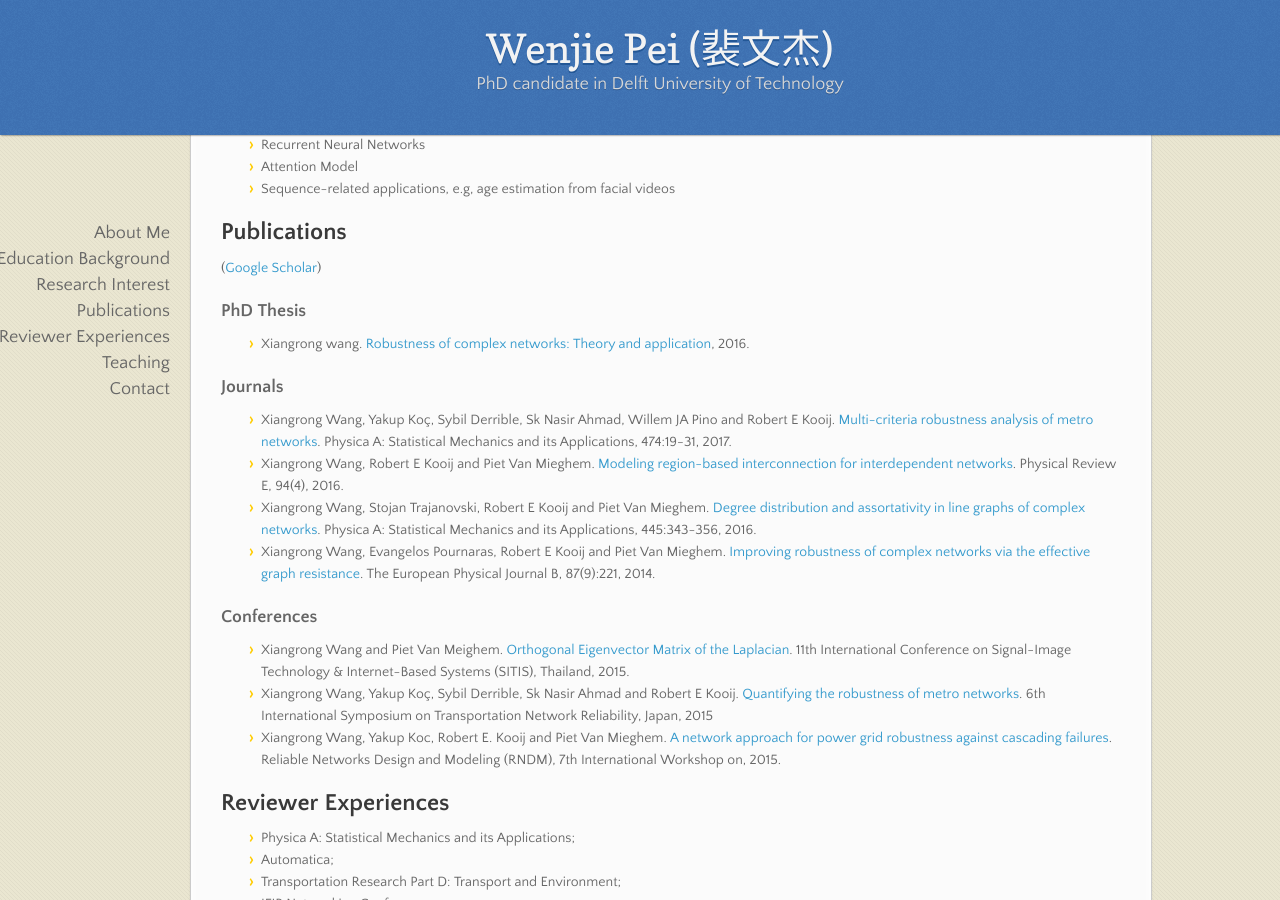
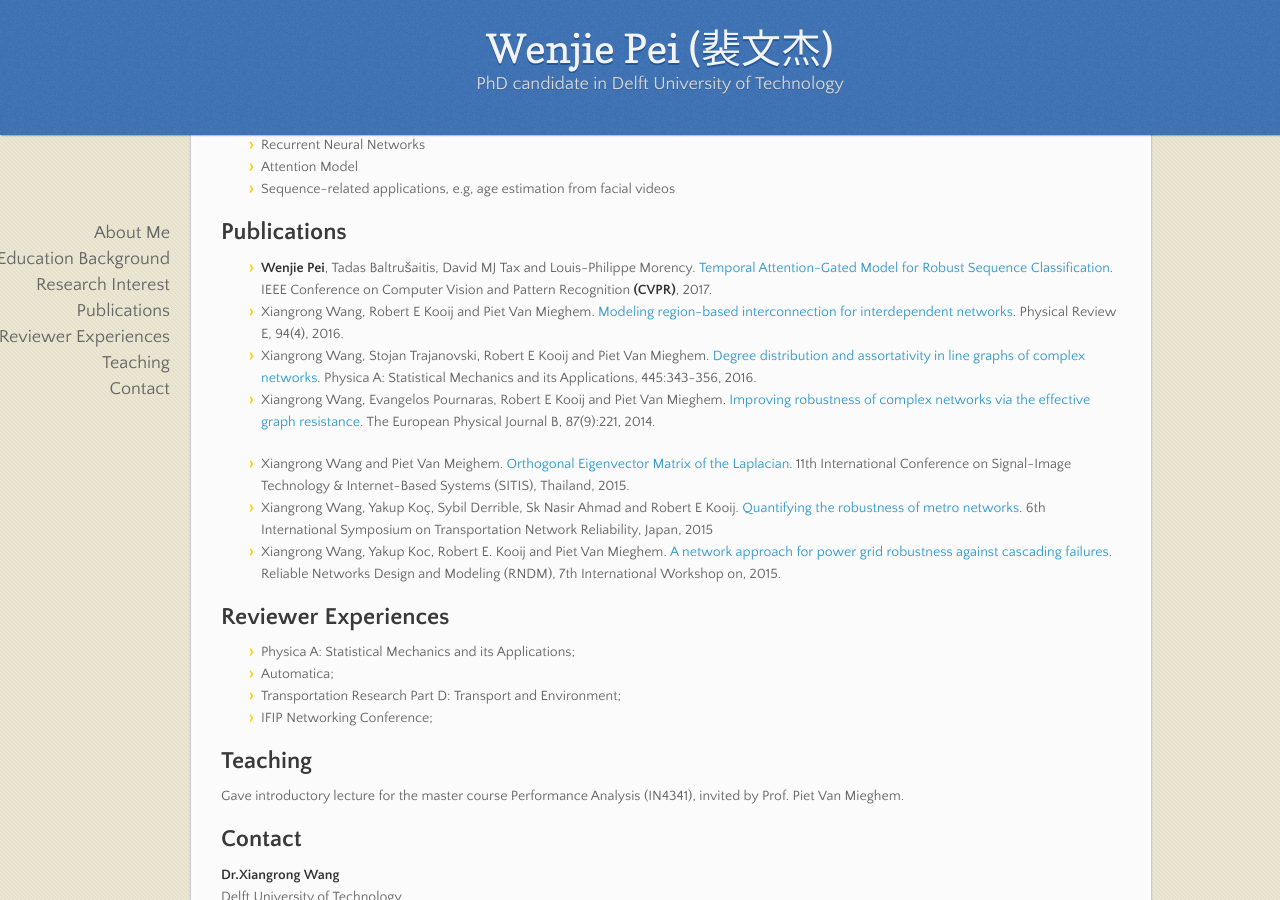
Before and after one commit to wenjiepei/wenjiepei.github.com, a Jekyll site: the page built from index.md, in a window 1280 px wide and 900 px high, scrolled down 580 px. Built offline with Jekyll 4.4.1, drawn with Linux system fonts in a browser that asks for light colours; nearby versions of some CDN libraries; our own code applies the rules of GitHub Pages for plain Markdown files.

Commit message:
Update index.md

```diff
--- a/index.md
+++ b/index.md
@@ -25,18 +25,12 @@ Wenjie Pei is currently a PhD student at Pattern Recognition and Computer Vision
 - Sequence-related applications, e.g, age estimation from facial videos
 
 ## Publications
-([Google Scholar](https://scholar.google.com/citations?user=LJm0X3AAAAAJ&hl=en))
 
-### PhD Thesis
-- Xiangrong wang. [Robustness of complex networks: Theory and application](https://repository.tudelft.nl/islandora/object/uuid:c107cc92-d275-45df-ad56-b754e8ead98c/datastream/OBJ/view), 2016.
-
-### Journals
-- Xiangrong Wang, Yakup Koç, Sybil Derrible, Sk Nasir Ahmad, Willem JA Pino and Robert E Kooij. [Multi-criteria robustness analysis of metro networks](http://www.sciencedirect.com/science/article/pii/S0378437117300675). Physica A: Statistical Mechanics and its Applications, 474:19-31, 2017.
+- __Wenjie Pei__, Tadas Baltrušaitis, David MJ Tax and Louis-Philippe Morency. [Temporal Attention-Gated Model for Robust Sequence Classification](https://arxiv.org/pdf/1612.00385.pdf). IEEE Conference on Computer Vision and Pattern Recognition __(CVPR)__, 2017.
 - Xiangrong Wang, Robert E Kooij and Piet Van Mieghem. [Modeling region-based interconnection for interdependent networks](https://www.nas.ewi.tudelft.nl/people/Piet/papers/PhysRevE2016_Regionbased_Interdependency.pdf). Physical Review E, 94(4), 2016.
 - Xiangrong Wang, Stojan Trajanovski, Robert E Kooij and Piet Van Mieghem. [Degree distribution and assortativity in line graphs of complex networks](https://www.nas.ewi.tudelft.nl/people/Piet/papers/PhysicaA2015_line_graph_degree_assortativity.pdf). Physica A: Statistical Mechanics and its Applications, 445:343-356, 2016.
 - Xiangrong Wang, Evangelos Pournaras, Robert E Kooij and Piet Van Mieghem. [Improving robustness of complex networks via the effective graph resistance](https://link.springer.com/article/10.1140/epjb/e2014-50276-0). The European Physical Journal B, 87(9):221, 2014.
 
-### Conferences
 - Xiangrong Wang and Piet Van Meighem. [Orthogonal Eigenvector Matrix of the Laplacian](https://www.researchgate.net/profile/Xiangrong_Wang2/publication/287201773_Orthogonal_Eigenvector_Matrix_of_the_Laplacian/links/5672d5d708aedbbb3f9f6dc5.pdf). 11th International Conference on Signal-Image Technology & Internet-Based Systems (SITIS), Thailand, 2015.
 - Xiangrong Wang, Yakup Koç, Sybil Derrible, Sk Nasir Ahmad and Robert E Kooij. [Quantifying the robustness of metro networks](https://arxiv.org/pdf/1505.06664.pdf). 6th International Symposium on Transportation Network Reliability, Japan, 2015
 - Xiangrong Wang, Yakup Koc, Robert E. Kooij and Piet Van Mieghem. [A network approach for power grid robustness against cascading failures](http://ieeexplore.ieee.org/abstract/document/7325231/). Reliable Networks Design and Modeling (RNDM), 7th International Workshop on, 2015.
```
